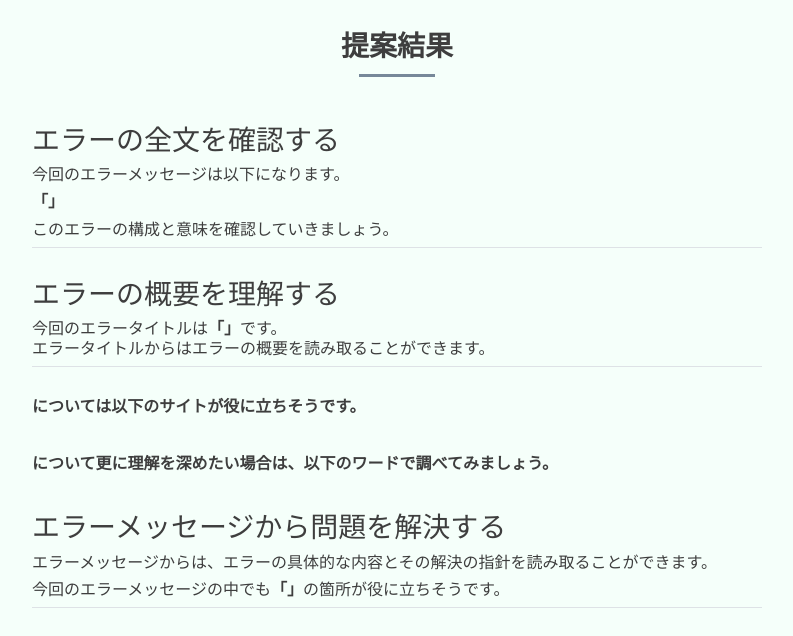
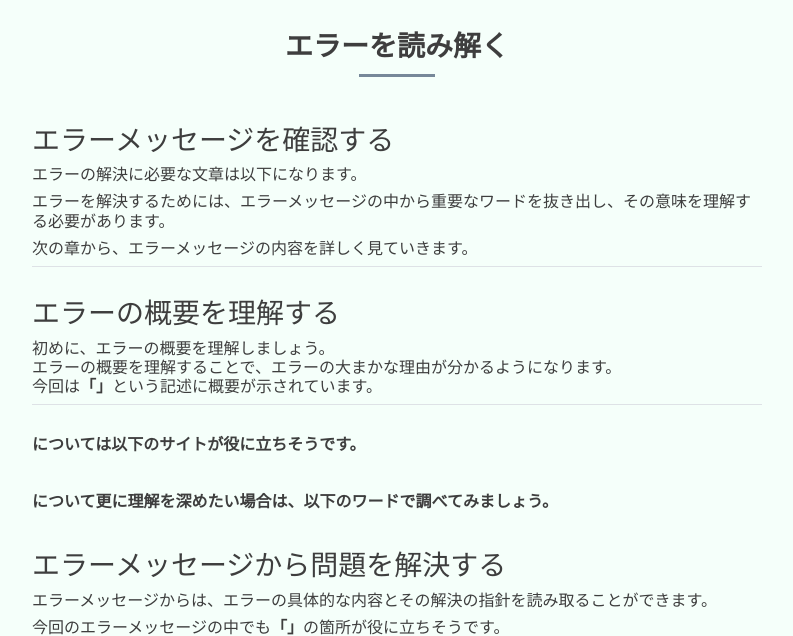
Before and after one commit to kouki512/Python-Search_support-proto, a Django app: template search_word/templates/search_word/suggest_result.html in a window 1280 px wide. Shown: the part 56-692 px from the top of the page, without its empty margins (243-1036 px from the left). Run offline with Django 3.2, Linux system fonts and the light colour scheme; the template is opened without the code that fills it, so the values that code supplies are empty.

Commit message:
第二回中間報告会まで

```diff
--- a/search_word/templates/search_word/suggest_result.html
+++ b/search_word/templates/search_word/suggest_result.html
@@ -5,18 +5,21 @@
 <div class="container">
     <div class="row">
         <div class="col-lg-8 contents-wrapper">
-            <h2 class="section-title ">提案結果</h2>
+            <h2 class="section-title ">エラーを読み解く</h2>
             <div class="step all_message">
-                <h3>エラーの全文を確認する</h3>
-                <h6>今回のエラーメッセージは以下になります。</h6>
-                    <h6><b>「{{object.error_message}}」</b></h6>
-                    <h6>このエラーの構成と意味を確認していきましょう。</h6>
+                <h3>エラーメッセージを確認する</h3>
+                <h6>エラーの解決に必要な文章は以下になります。</h6>
+                    <h6><b>{{object.error_message|linebreaksbr}}</b></h6>
+                    <h6>エラーを解決するためには、エラーメッセージの中から重要なワードを抜き出し、その意味を理解する必要があります。</h6>
+                    <h6>次の章から、エラーメッセージの内容を詳しく見ていきます。</h6>
 
             </div>
             <div class="step step1">
                 <h3>エラーの概要を理解する</h3>
                 <h6>
-                    今回のエラータイトルは<b>「{{collection_result.general_error}}」</b>です。<br>エラータイトルからはエラーの概要を読み取ることができます。
+                    初めに、エラーの概要を理解しましょう。<br>
+                    エラーの概要を理解することで、エラーの大まかな理由が分かるようになります。<br>
+                    今回は<b>「{{collection_result.general_error}}」</b>という記述に概要が示されています。
                 </h6>
             </div>
             <div class="step-title">
```
